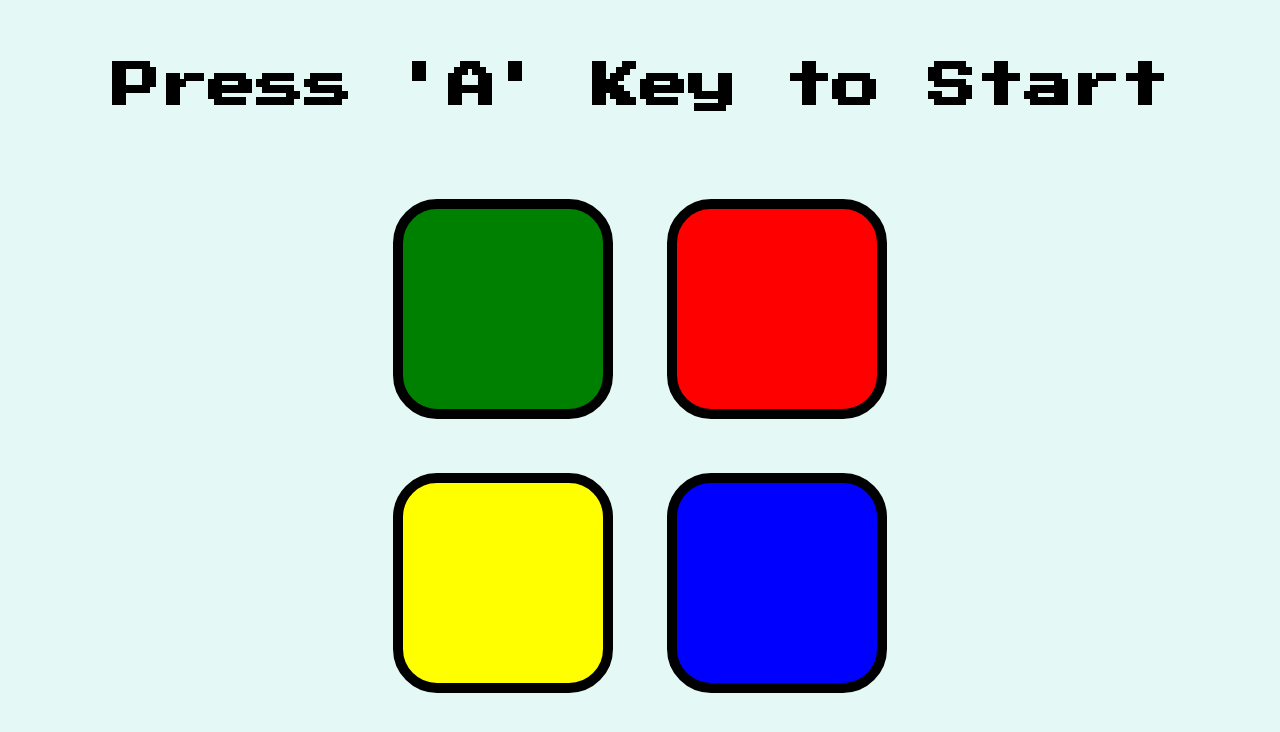
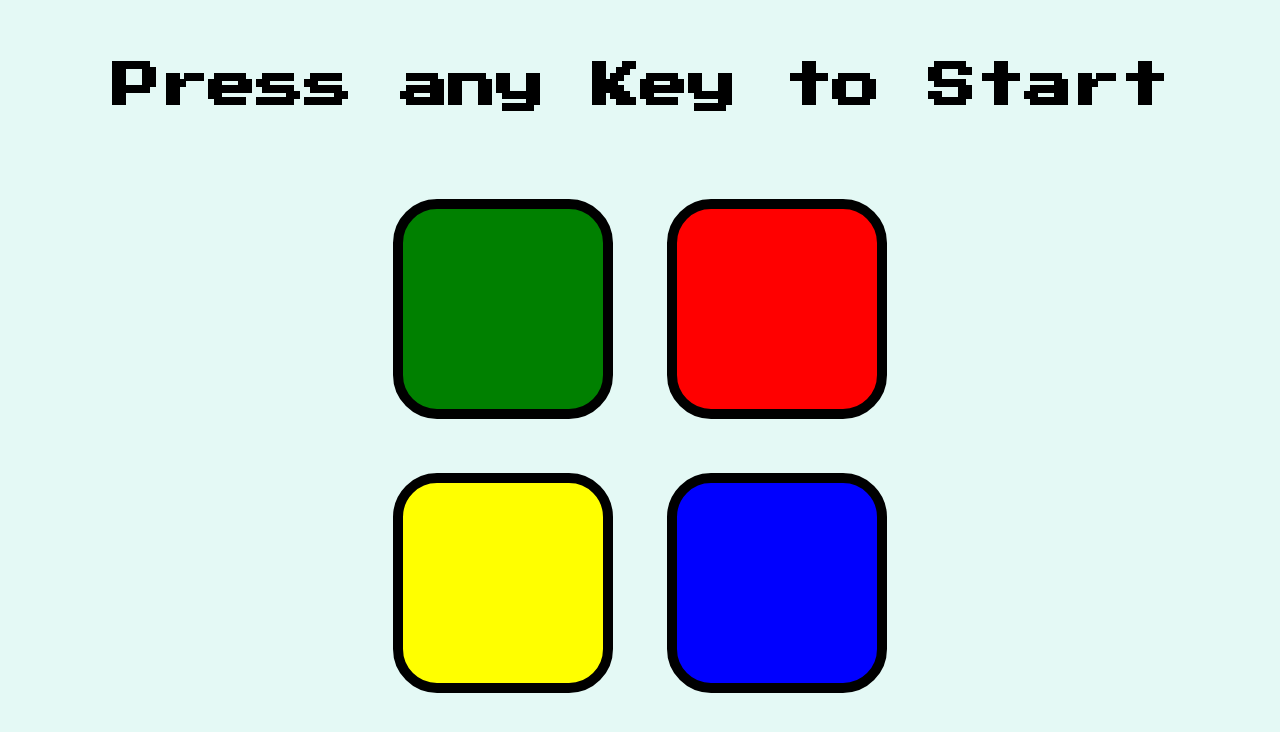
Before and after one commit to RAGAVI-DEVARAJ/SIMON-GAME, a plain HTML site: page third.html in a window 1280 px wide. Drawn offline with nearby package versions, Linux system fonts and the light colour scheme.

Commit message:
third.html

```diff
--- a/third.html
+++ b/third.html
@@ -10,7 +10,7 @@
 </head>
 
 <body>
-  <h1 id="level-title">Press 'A' Key to Start</h1>
+  <h1 id="level-title">Press any Key to Start</h1>
   <div class="container">
     <div lass="row">
 
```
